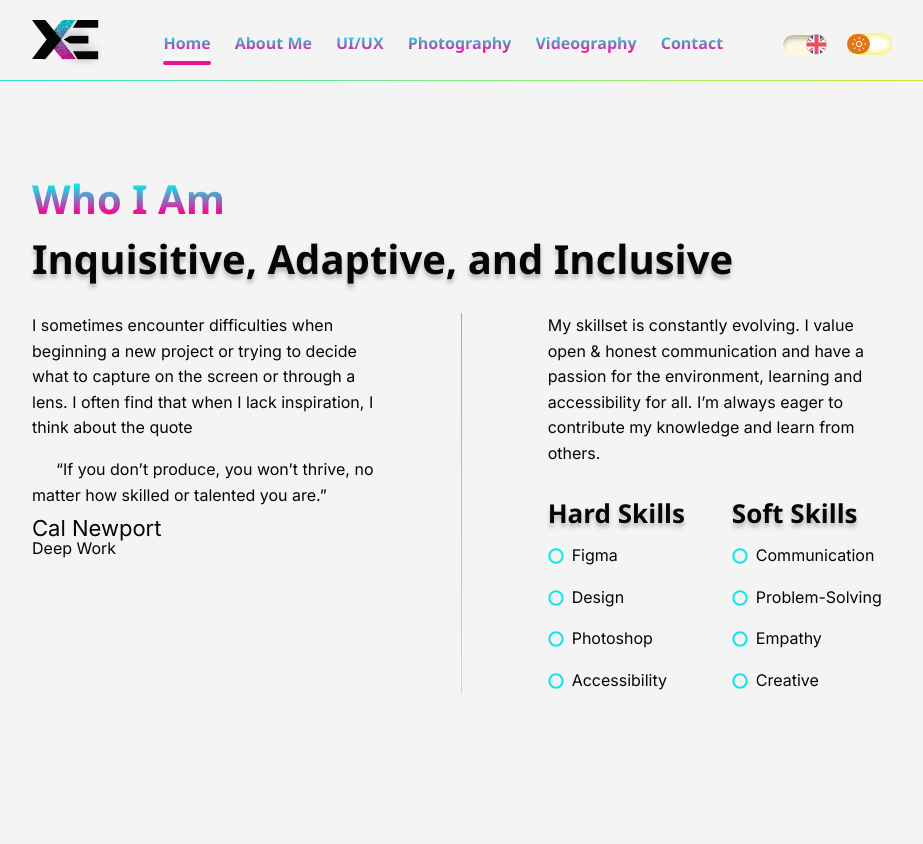
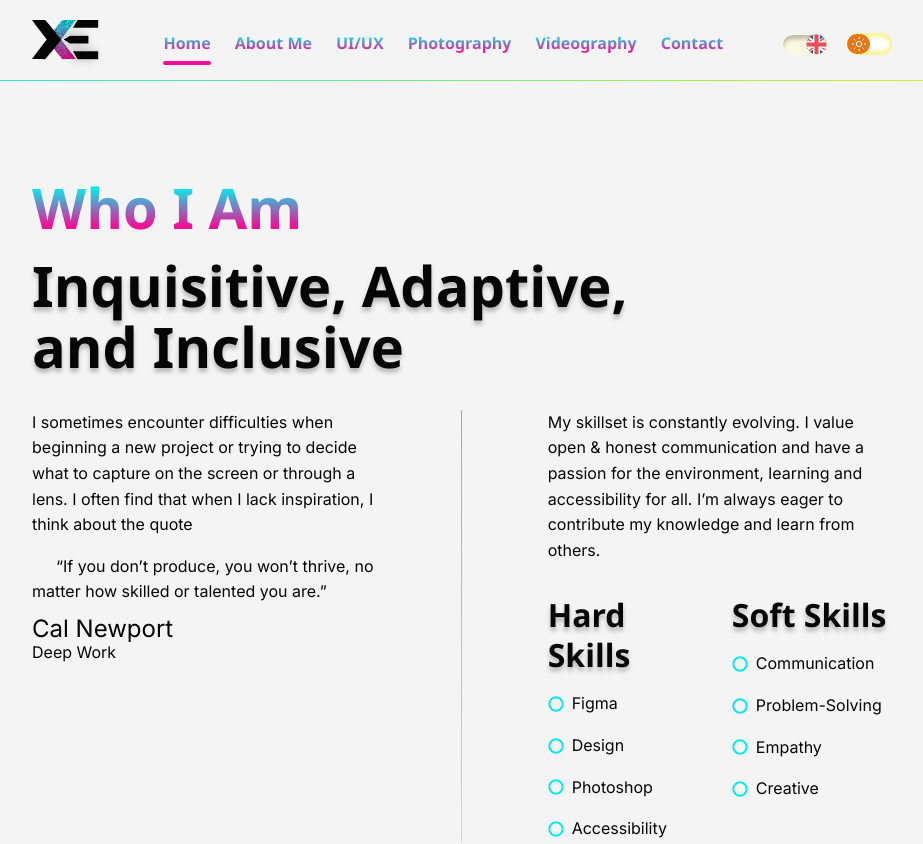
Before and after one commit to duct-tape-deployments/devin-portfolio, a React (Vite) app: page / in a window 1280 px wide. Shown: the top 844 px of the page, without its empty margins (178-1101 px from the left). Built offline with nearby package versions, Linux system fonts and the light colour scheme; a web font is replaced by a local one.

Commit message:
fix(typography): match the design-system type scale with desktop sizes from lg

```diff
--- a/src/components/home/PortfolioPreview.tsx
+++ b/src/components/home/PortfolioPreview.tsx
@@ -35,7 +35,7 @@ function PreviewItem({ preview }: { preview: Preview }) {
     >
       <h2
         id={titleId}
-        className={`title-gradient w-fit md:col-start-2 md:row-start-2 md:group-even:col-start-1 ${language === 'no' ? 'max-[381px]:text-4xl' : ''}`}
+        className={`title-gradient w-fit md:col-start-2 md:row-start-2 md:group-even:col-start-1 lg:max-xl:text-h2 lg:max-xl:leading-display ${language === 'no' ? 'max-[381px]:text-4xl' : ''}`}
       >
         {title}
       </h2>
--- a/src/components/home/WhoIAm.tsx
+++ b/src/components/home/WhoIAm.tsx
@@ -34,7 +34,7 @@ export function WhoIAm() {
               <blockquote className="indent-6">{t.quote}</blockquote>
 
               <figcaption className="mt-2">
-                <span className="block text-h3">{t.quoteAuthor}</span>
+                <span className="block text-h4">{t.quoteAuthor}</span>
                 <cite className="block text-label not-italic">{t.quoteSource}</cite>
               </figcaption>
             </figure>
@@ -49,7 +49,7 @@ export function WhoIAm() {
           <div className="flex flex-wrap justify-between gap-x-6 gap-y-8 md:col-start-6 md:col-end-9 md:row-start-1 md:row-end-4 md:flex-col md:justify-start md:self-start lg:col-start-8 lg:col-end-13 lg:row-start-2 lg:row-end-3 lg:grid lg:grid-cols-2">
             {skillGroups.map(({ title, items }) => (
               <div key={title}>
-                <h3 className="font-display text-h2 font-bold text-shadow-drop">{title}</h3>
+                <h3 className="font-display text-h3 font-bold text-shadow-drop">{title}</h3>
 
                 <ul className="mt-4 flex flex-col gap-3 lg:gap-4">
                   {items.map((skill) => (
--- a/src/components/interface/Navigation.tsx
+++ b/src/components/interface/Navigation.tsx
@@ -15,9 +15,7 @@ export function Navigation({ orientation = 'horizontal', onNavigate, ariaLabel }
   const t = getTranslations(language);
 
   const listClasses =
-    orientation === 'horizontal'
-      ? 'flex items-center gap-6'
-      : 'flex flex-col text-h2 leading-tight';
+    orientation === 'horizontal' ? 'flex items-center gap-6' : 'flex flex-col text-h3';
 
   const linkPadding = orientation === 'horizontal' ? 'py-3' : 'py-2';
   const pillPosition =
--- a/src/components/portfolio/PortfolioCard.tsx
+++ b/src/components/portfolio/PortfolioCard.tsx
@@ -26,7 +26,9 @@ export function PortfolioCard({ caseStudy }: PortfolioCardProps) {
       <div>
         <p className="badge mb-4.25">{content.category}</p>
 
-        <h2 className="text-h4 font-bold text-foreground text-shadow-drop">{content.title}</h2>
+        <h2 className="text-h5 leading-display font-bold text-foreground text-shadow-drop">
+          {content.title}
+        </h2>
 
         <p className="mt-6 text-body leading-display text-foreground text-shadow-drop">
           {content.description}
--- a/src/pages/CaseStudy.tsx
+++ b/src/pages/CaseStudy.tsx
@@ -72,7 +72,7 @@ function CaseStudy() {
 
         <p className="badge">{content.category}</p>
 
-        <h2 className="mt-2 max-w-3xl font-display text-h1 font-bold text-foreground text-shadow-drop">
+        <h2 className="mt-2 max-w-3xl font-display text-h5 leading-display font-bold text-foreground text-shadow-drop lg:text-h4">
           {content.title}
         </h2>
 
@@ -85,7 +85,7 @@ function CaseStudy() {
         <div className="space-y-14">
           <div className="grid gap-8 sm:grid-cols-2">
             <section>
-              <h2 className="font-display text-h3 font-semibold text-foreground text-shadow-drop">
+              <h2 className="font-display text-h5 leading-display font-semibold text-foreground text-shadow-drop lg:text-h4">
                 {t.role}
               </h2>
 
@@ -93,7 +93,7 @@ function CaseStudy() {
             </section>
 
             <section>
-              <h2 className="font-display text-h3 font-semibold text-foreground text-shadow-drop">
+              <h2 className="font-display text-h5 leading-display font-semibold text-foreground text-shadow-drop lg:text-h4">
                 {t.duration}
               </h2>
 
@@ -125,7 +125,7 @@ function CaseStudy() {
           </div>
 
           <section>
-            <h2 className="font-display text-h3 font-semibold text-foreground text-shadow-drop">
+            <h2 className="font-display text-h5 leading-display font-semibold text-foreground text-shadow-drop lg:text-h4">
               {t.company}
             </h2>
 
@@ -133,7 +133,7 @@ function CaseStudy() {
           </section>
 
           <section>
-            <h2 className="font-display text-h3 font-semibold text-foreground text-shadow-drop">
+            <h2 className="font-display text-h5 leading-display font-semibold text-foreground text-shadow-drop lg:text-h4">
               {t.goal}
             </h2>
 
@@ -141,7 +141,7 @@ function CaseStudy() {
           </section>
 
           <section>
-            <h2 className="font-display text-h3 font-semibold text-foreground text-shadow-drop">
+            <h2 className="font-display text-h5 leading-display font-semibold text-foreground text-shadow-drop lg:text-h4">
               {t.targetAudience}
             </h2>
 
@@ -172,18 +172,18 @@ function CaseStudy() {
 
           {details.typography && (
             <section>
-              <h2 className="font-display text-h3 font-semibold text-foreground text-shadow-drop">
+              <h2 className="font-display text-h5 leading-display font-semibold text-foreground text-shadow-drop lg:text-h4">
                 {t.typographyAndColors}
               </h2>
 
               <div className="mt-6 grid gap-8 md:grid-cols-2">
                 <div>
-                  <h3 className="text-lg font-medium text-cyan">{t.fontsUsed}</h3>
+                  <h3 className="font-body text-body text-accent">{t.fontsUsed}</h3>
 
                   {details.typography.map((font) => (
                     <article className="my-8" key={`${font.name}-${font.weight}`}>
                       <h4
-                        className="my-6 text-h2"
+                        className="my-6 text-2xl"
                         style={{
                           fontFamily: `"${font.name}", sans-serif`,
                           fontWeight: font.weight === 'Bold' ? 700 : 400,
@@ -212,7 +212,7 @@ function CaseStudy() {
 
                 {details.colors && (
                   <div>
-                    <h3 className="font-semibold text-cyan">{t.colorsUsed}</h3>
+                    <h3 className="font-body text-body text-accent">{t.colorsUsed}</h3>
 
                     <div className="mt-4 flex flex-wrap gap-4">
                       {details.colors.map((color) => (
@@ -222,7 +222,7 @@ function CaseStudy() {
                             style={{ backgroundColor: color }}
                           />
 
-                          <p className="mt-2 text-xs">{color}</p>
+                          <p className="mt-2 text-sm">{color}</p>
                         </div>
                       ))}
                     </div>
@@ -234,7 +234,7 @@ function CaseStudy() {
 
           {detailsContent.objective && (
             <section>
-              <h2 className="font-display text-h2">{t.objective}</h2>
+              <h2 className="font-display text-h5 leading-display lg:text-h4">{t.objective}</h2>
 
               <p className="mt-4 text-foreground">{detailsContent.objective}</p>
             </section>
@@ -242,7 +242,7 @@ function CaseStudy() {
 
           {detailsContent.methodology && (
             <section>
-              <h2 className="font-display text-h2">{t.methodology}</h2>
+              <h2 className="font-display text-h5 leading-display lg:text-h4">{t.methodology}</h2>
 
               <ul className="mt-4 space-y-2 text-foreground">
                 {detailsContent.methodology.map((item) => (
@@ -254,7 +254,9 @@ function CaseStudy() {
 
           {detailsContent.feedback && (
             <section>
-              <h2 className="font-display text-h2 font-semibold">{t.feedback}</h2>
+              <h2 className="font-display text-h5 leading-display font-semibold lg:text-h4">
+                {t.feedback}
+              </h2>
 
               <p className="mt-4 text-foreground">{detailsContent.feedback}</p>
             </section>
@@ -262,7 +264,9 @@ function CaseStudy() {
 
           {detailsContent.findings && (
             <section>
-              <h2 className="font-display text-h2 font-semibold">{t.findings}</h2>
+              <h2 className="font-display text-h5 leading-display font-semibold lg:text-h4">
+                {t.findings}
+              </h2>
 
               <ul className="mt-4 list-disc space-y-2 pl-5 text-foreground">
                 {detailsContent.findings.map((finding) => (
@@ -274,7 +278,9 @@ function CaseStudy() {
 
           {detailsContent.recommendations && (
             <section>
-              <h2 className="font-display text-h2 font-semibold">{t.recommendations}</h2>
+              <h2 className="font-display text-h5 leading-display font-semibold lg:text-h4">
+                {t.recommendations}
+              </h2>
 
               <ul className="mt-4 list-disc space-y-2 pl-5 text-foreground">
                 {detailsContent.recommendations.map((recommendation) => (
--- a/src/styles/index.css
+++ b/src/styles/index.css
@@ -33,7 +33,8 @@
   h1,
   h2,
   h3,
-  h4 {
+  h4,
+  h5 {
     margin: 0;
     font-family: var(--font-display);
   }
@@ -56,6 +57,11 @@
   h4 {
     font-size: var(--text-h4);
     line-height: var(--text-h4--line-height);
+  }
+
+  h5 {
+    font-size: var(--text-h5);
+    line-height: var(--text-h5--line-height);
   }
 }
 
--- a/src/styles/tokens.css
+++ b/src/styles/tokens.css
@@ -88,12 +88,14 @@
   --text-display--line-height: 1.1;
   --text-h1: 40px; /* page / section titles */
   --text-h1--line-height: 1.1;
-  --text-h2: 26px;
-  --text-h2--line-height: 1.1;
-  --text-h3: 22px; /* card titles */
-  --text-h3--line-height: 1.1;
-  --text-h4: 18px;
-  --text-h4--line-height: 1.1;
+  --text-h2: 32px;
+  --text-h2--line-height: 1.2;
+  --text-h3: 26px;
+  --text-h3--line-height: 1.25;
+  --text-h4: 22px;
+  --text-h4--line-height: 1.3;
+  --text-h5: 18px; /* card and case-study titles */
+  --text-h5--line-height: 1.6;
   --text-label: 16px; /* button / form labels */
   --text-label--line-height: 1.1;
 
@@ -103,7 +105,7 @@
   --text-sm: 14px;
   --text-sm--line-height: 1.6;
   --text-xs: 12px;
-  --text-xs--line-height: 1.6;
+  --text-xs--line-height: 1.4;
 
   /* Standalone line-heights*/
   --leading-display: 1.1;
@@ -164,6 +166,16 @@
   --container-content: 900px;
 }
 
+/* Desktop type scale from lg: bigger h1-h4, line heights unchanged */
+:root {
+  @variant lg {
+    --text-h1: 56px;
+    --text-h2: 40px;
+    --text-h3: 32px;
+    --text-h4: 24px;
+  }
+}
+
 .dark {
   color-scheme: dark;
 
```
